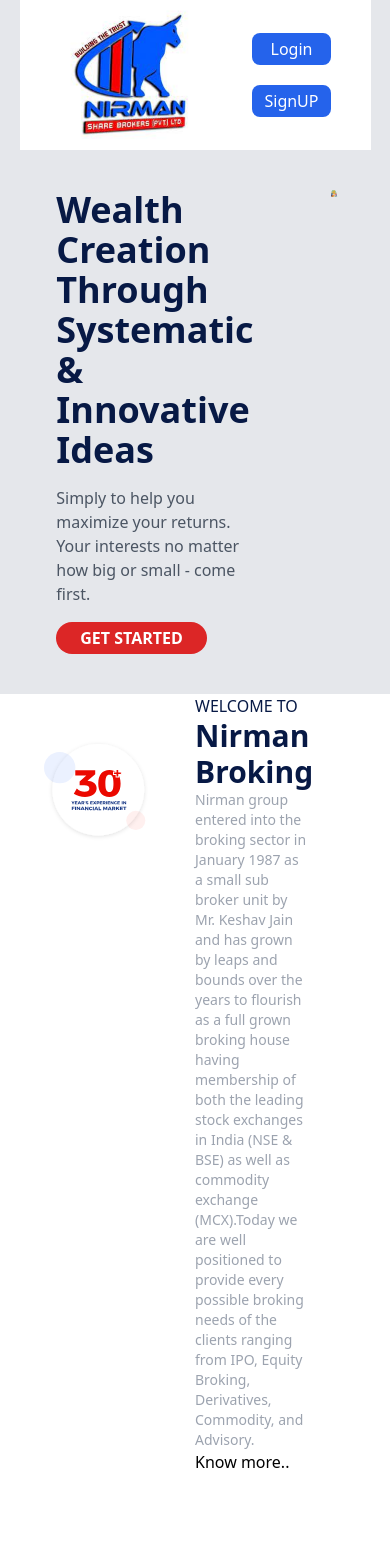
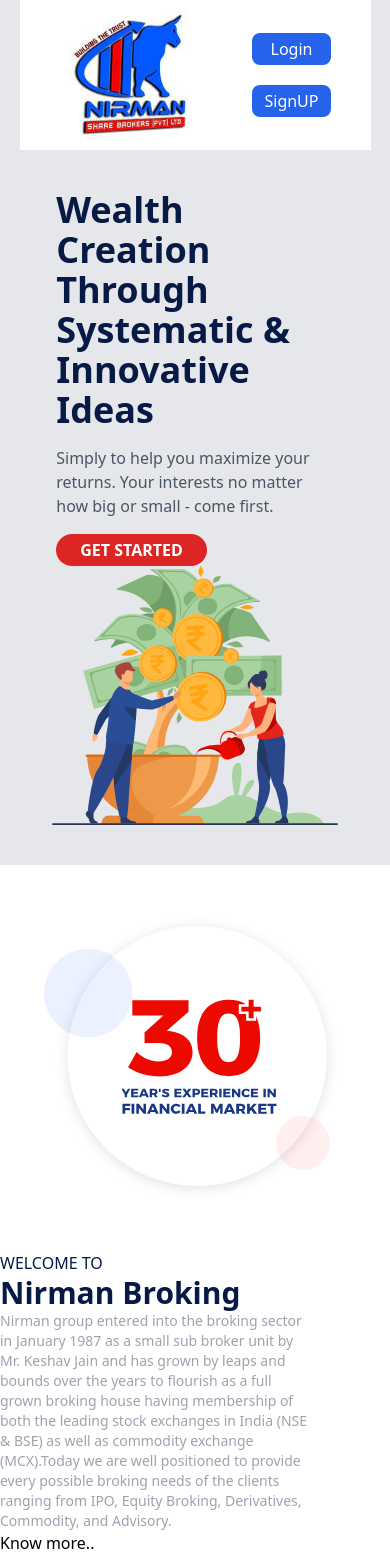
Before and after one commit to patelsatyamgit/Nirman, a React (Create React App) app: page / in a window 390 px wide. Before the commit the page ends 1474 px from the top, so only its background shows below. Built offline with nearby package versions, Linux system fonts and the light colour scheme.

Commit message:
Update Homepage.jsx

```diff
--- a/src/pages/Homepage.jsx
+++ b/src/pages/Homepage.jsx
@@ -11,7 +11,7 @@
          */}
          <div className='w-full bg-gray-200'>
             <div className='w-11/12 mx-auto'>
-            <div className='flex  justify-between py-10'>
+            <div className='flex flex-col md:flex-row  justify-between py-10'>
             <div className='flex justify-center flex-col px-10 items-start gap-4'>
                 <h1 className='text-[#071945] font-bold text-4xl'>Wealth Creation Through
 Systematic & Innovative Ideas</h1>
@@ -29,11 +29,11 @@
 
          {/* second section  */}
         <div className='w-11/12 mx-auto'></div>
-         <div className='flex justify-between'>
-            <div className='w-[50%] p-11'>
+         <div className='flex justify-between flex-col md:flex-row'>
+            <div className='md:w-[50%] p-11'>
                     <img src={ok30plus} alt="30+" />
             </div>
-            <div className='w-[50%] flex justify-center flex-col pr-20'>
+            <div className='md:w-[50%] flex justify-center flex-col pr-20'>
                 <p className='  text-[#071945]'>WELCOME TO</p>
                 <h1 className='text-[#071945] font-bold text-3xl'>Nirman Broking</h1>
                 <p className='text-gray-400 text-sm'>Nirman group entered into the broking sector in January 1987 as a small sub broker unit by Mr. Keshav Jain and has grown by leaps and bounds over the years to flourish as a full grown broking house having membership of both the leading stock exchanges in India (NSE & BSE) as well as commodity exchange (MCX).Today we are well positioned to provide every possible broking needs of the clients ranging from IPO, Equity Broking, Derivatives, Commodity, and Advisory.</p>
```
